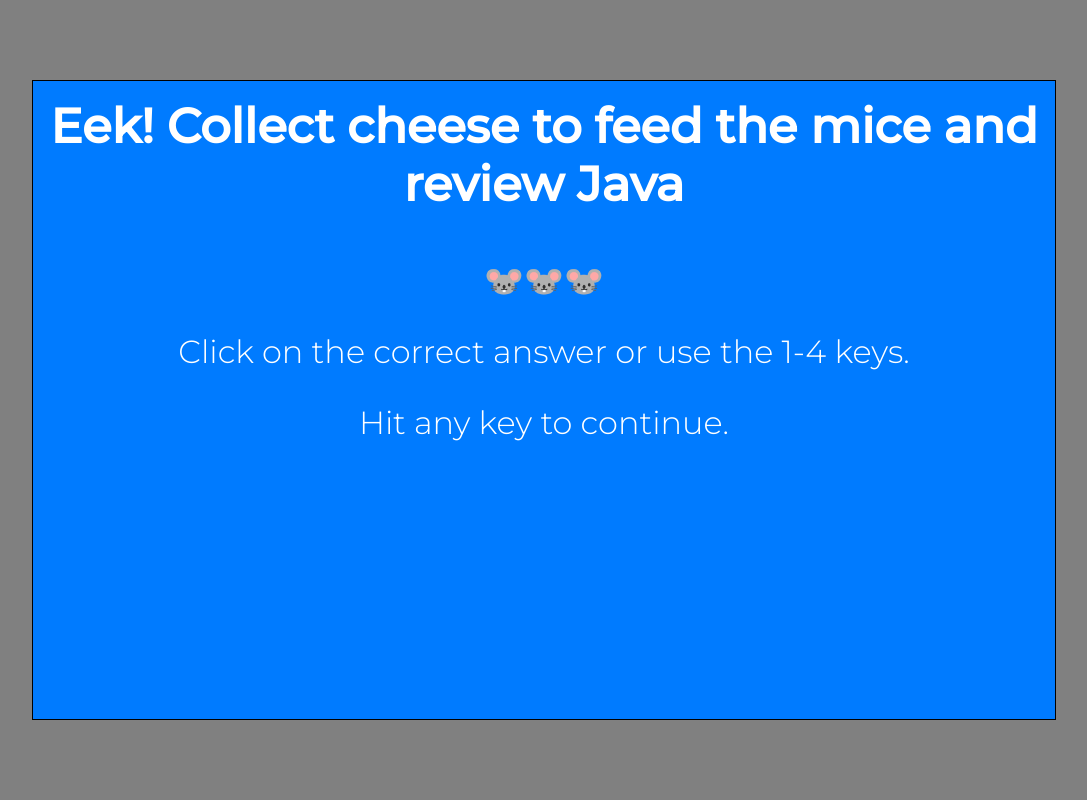
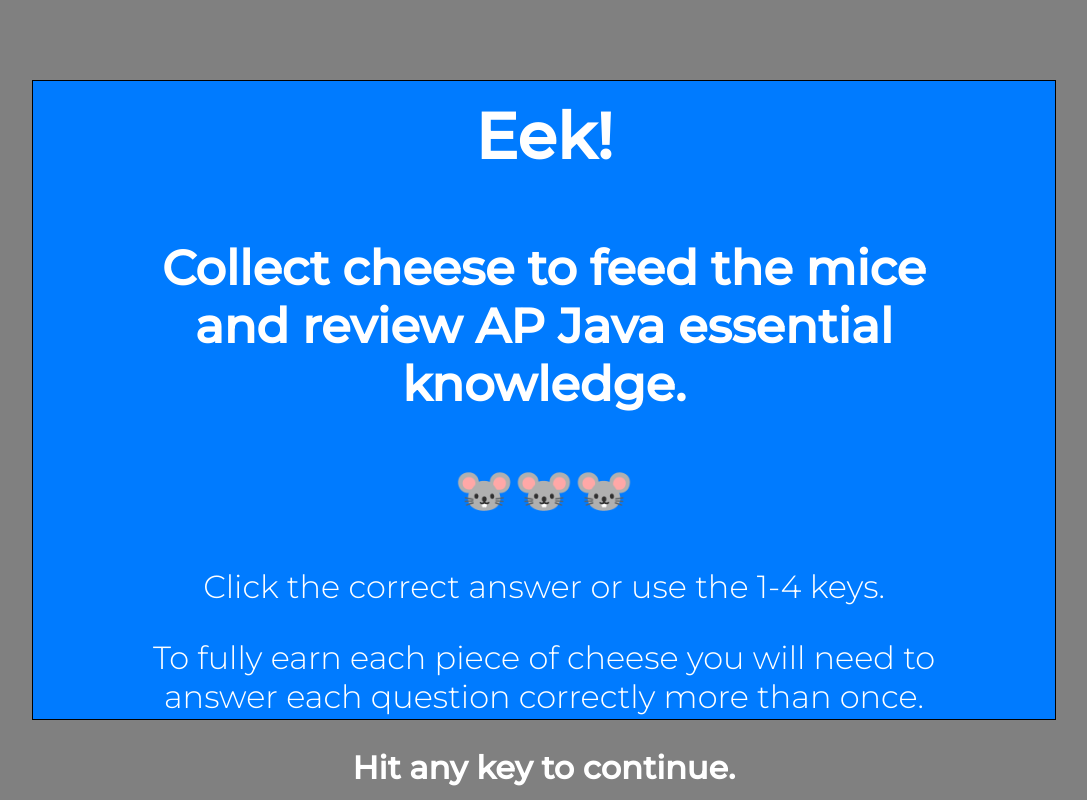
Before and after one commit to gigamonkey/eek, a website with bundled scripts: page public/index.html in a window 1280 px wide. Shown: the whole page, without its empty margins (96-1183 px from the left). Built offline with nearby package versions, Linux system fonts and the light colour scheme.

Commit message:
Some style tweaks.

```diff
--- a/public/index.html
+++ b/public/index.html
@@ -9,16 +9,18 @@
   </head>
   <body>
     <div id="splash">
-      <h1>Eek! Collect cheese to feed the mice and review Java</h1>
-      <p>🐭🐭🐭</p>
-      <p>Click on the correct answer or use the 1-4 keys.</p>
+      <h1>Eek!</h1>
+      <h2>Collect cheese to feed the mice and review AP Java essential knowledge.</h2>
+      <p class="mice">🐭🐭🐭</p>
+      <p>Click the correct answer or use the 1-4 keys.</p>
       <!--
       <p>
         After each answer click again or hit any key to move to the next
         question.
       </p>
       -->
-      <p>Hit any key to continue.</p>
+      <p>To fully earn each piece of cheese you will need to answer each question correctly more than once.</p>
+      <p class="hitanykey">Hit any key to continue.</p>
     </div>
     <div id="questions">
       <div>
--- a/public/style.css
+++ b/public/style.css
@@ -29,15 +29,28 @@ body {
   background: white;
   border: thin solid black;
   text-align: center;
-  padding: 1em;
+  padding: 1em 5em;
   background: #007bff; /* electric blue */
   color: white;
   margin: 10vh auto;
 }
 
 #splash h1 {
+  font-size: 4rem;
+  margin-bottom: 1em;
+}
+
+#splash h2 {
   font-size: 3rem;
   margin-bottom: 1em;
+}
+
+#splash p.mice {
+  font-size: 3rem;
+}
+
+#splash p.hitanykey {
+  font-weight: 600;
 }
 
 #splash p {
```
